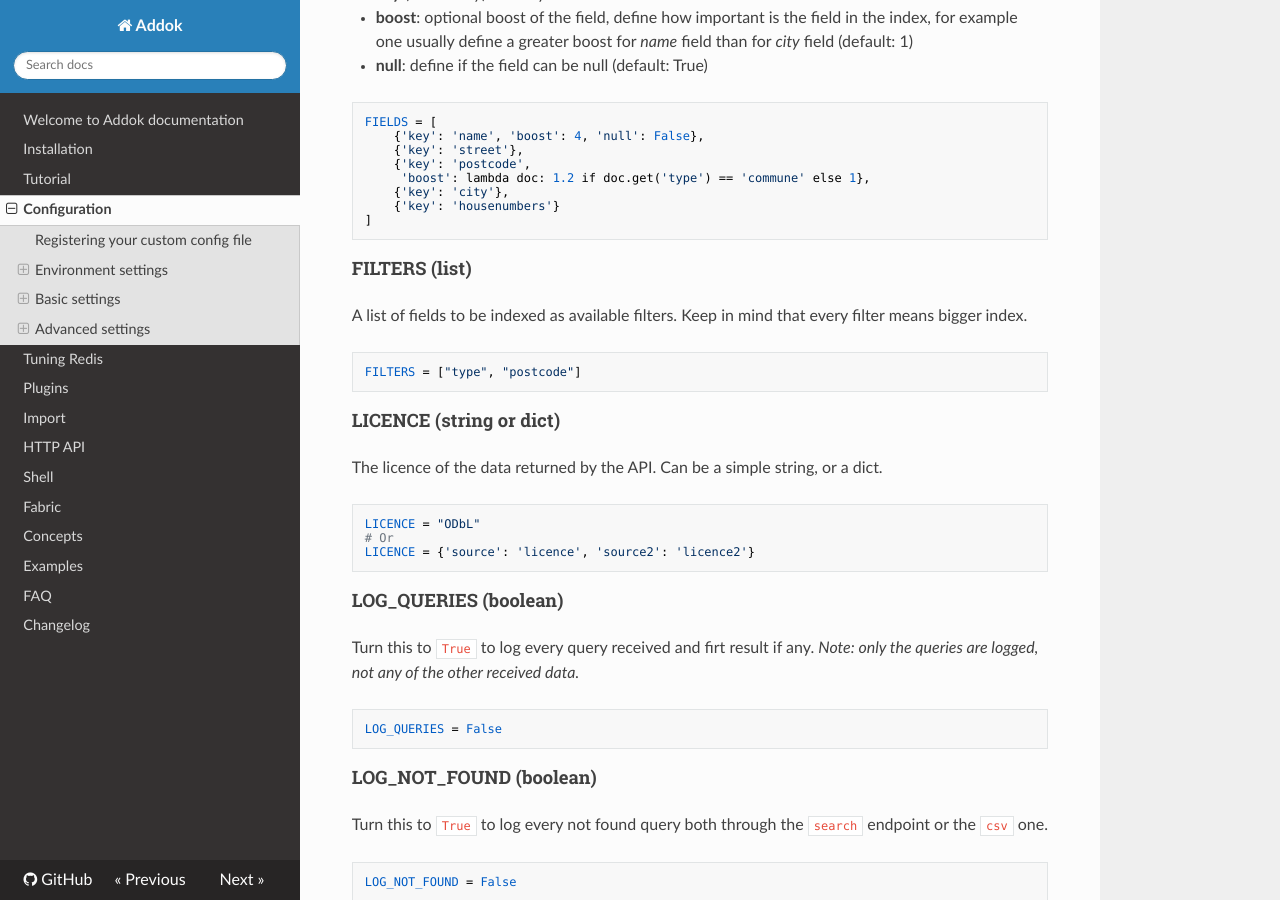
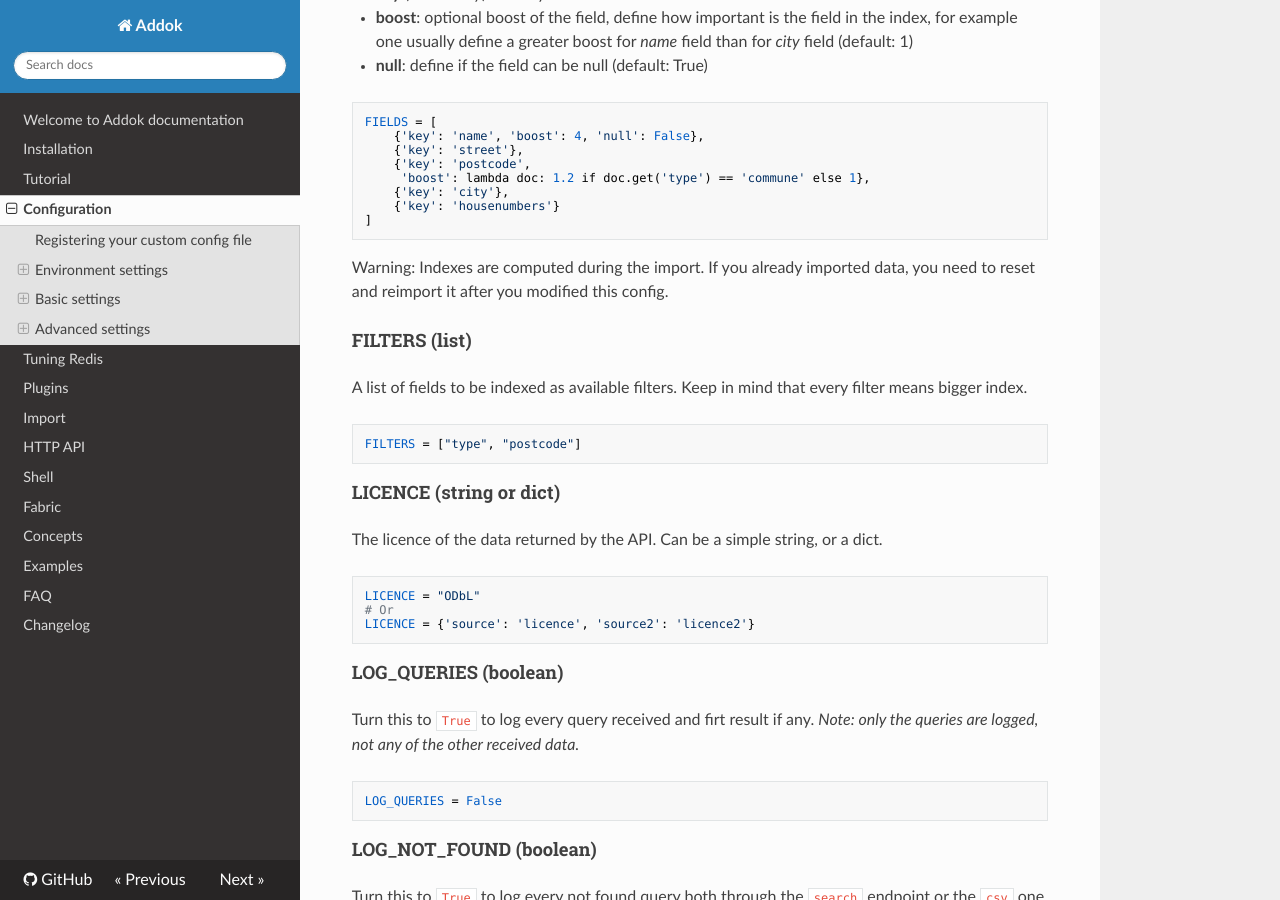
Before and after one commit to addok/addok, an MkDocs documentation site: the page built from docs/config.md, in a window 1280 px wide and 900 px high, scrolled down 2763 px. Built offline with MkDocs 1.6.1, drawn with Linux system fonts in a browser that asks for light colours; nearby versions of some CDN libraries; old or Windows-style settings are respelled for this version of MkDocs.

Commit message:
Warn the admins they need to reimport the data after modifying config filters

````diff
--- a/docs/config.md
+++ b/docs/config.md
@@ -136,6 +136,8 @@ FIELDS = [
     {'key': 'housenumbers'}
 ]
 ```
+
+Warning: Indexes are computed during the import. If you already imported data, you need to reset and reimport it after you modified this config.
 
 #### FILTERS (list)
 A list of fields to be indexed as available filters. Keep in mind that every
````
